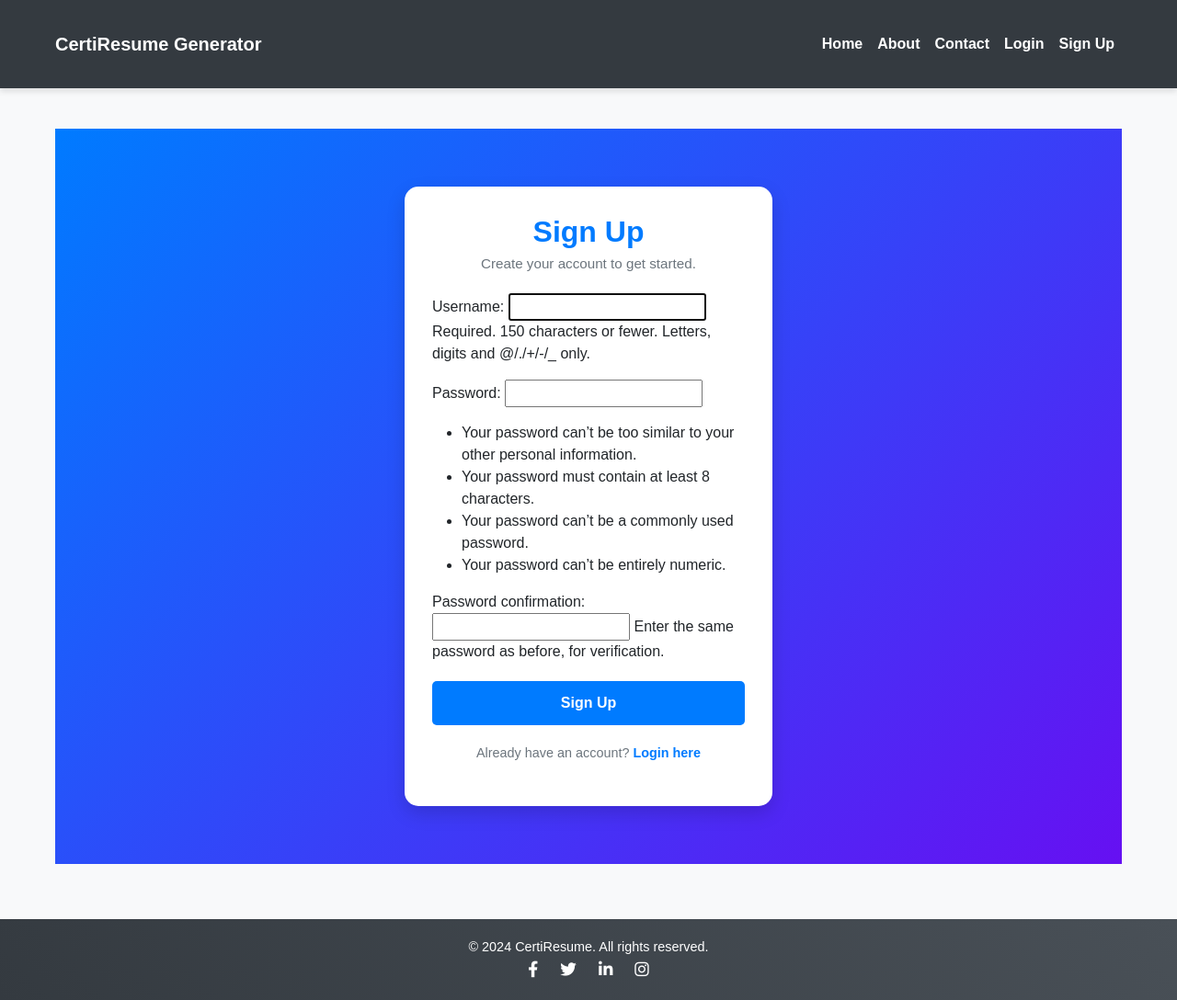
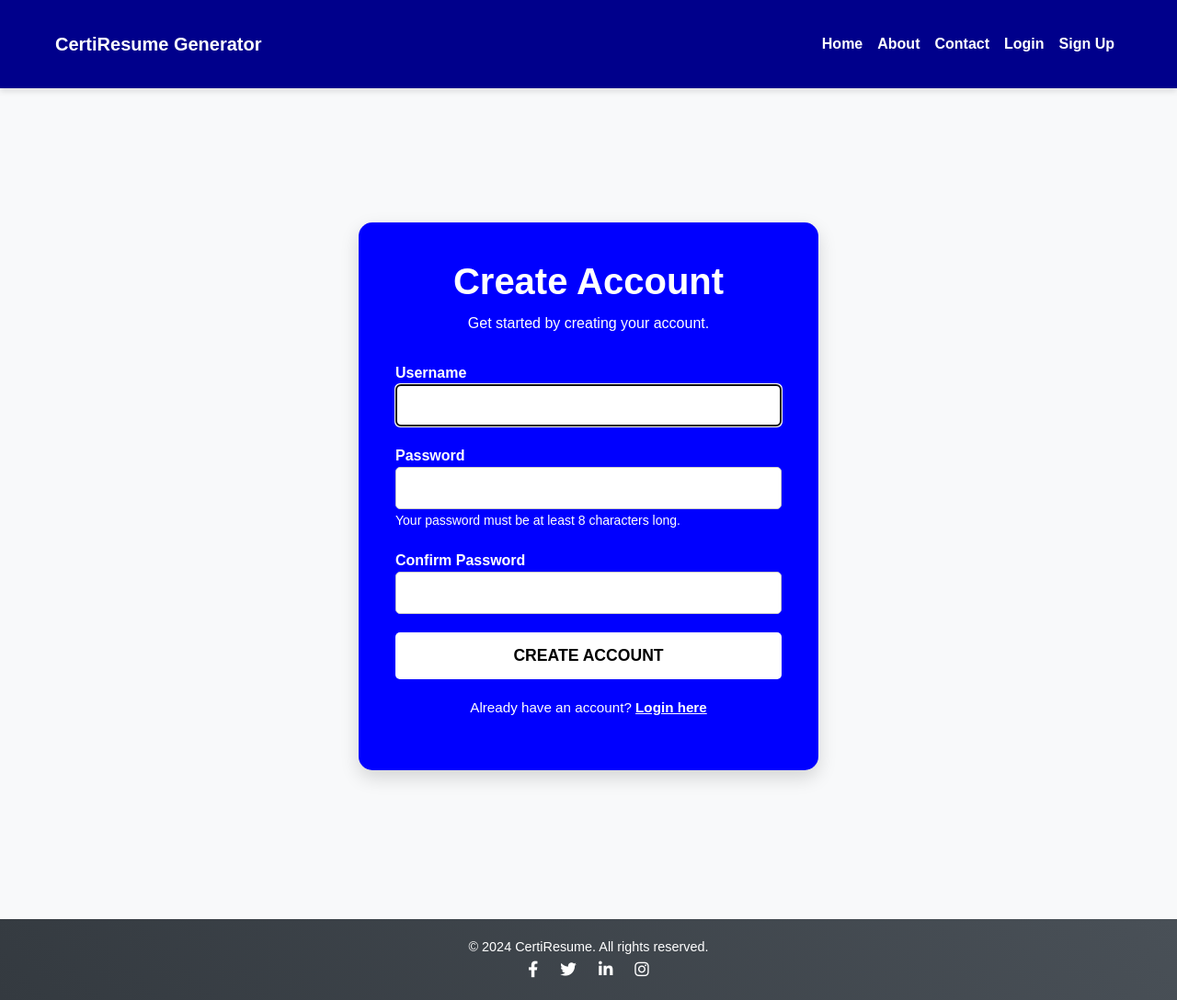
Before and after one commit to Nawajjjj/resume_newpy, a Django app: page /signup/ in a window 1280 px wide. Shown: the whole page at 92% size. Run offline with Django 3.2, Linux system fonts and the light colour scheme.

Commit message:
login and signup update

```diff
--- a/resume_app/forms.py
+++ b/resume_app/forms.py
@@ -1,6 +1,28 @@
 # resume_app/forms.py
 from django import forms
 from .models import Certificate
+from django import forms
+from django.contrib.auth.forms import UserCreationForm
+from django.contrib.auth.models import User
+
+
+class CustomUserCreationForm(UserCreationForm):
+    class Meta:
+        model = User
+        fields = ['username', 'password1', 'password2']
+
+    def clean_password1(self):
+        password1 = self.cleaned_data.get('password1')
+        # Add custom password validation logic if needed
+        # For example, you could add a check for a minimum length or custom characters.
+        return password1
+
+    def clean_password2(self):
+        password2 = self.cleaned_data.get('password2')
+        # Check if password1 and password2 match
+        if password2 != self.cleaned_data.get('password1'):
+            raise forms.ValidationError("The two password fields must match.")
+        return password2
 
 
 class CertificateUploadForm(forms.ModelForm):
@@ -15,3 +37,19 @@ class UserInformationForm(forms.Form):
     email = forms.EmailField(label='Email Address', required=True)
     linkedin = forms.URLField(label='LinkedIn Profile', required=False)
     gmail = forms.EmailField(label='Gmail Address', required=False)
+
+
+class LoginForm(forms.Form):
+    username = forms.CharField(
+        max_length=150,
+        widget=forms.TextInput(attrs={
+            'class': 'form-control',  # Bootstrap 5 form-control class
+            'placeholder': 'Enter your username'
+        }),
+    )
+    password = forms.CharField(
+        widget=forms.PasswordInput(attrs={
+            'class': 'form-control',  # Bootstrap 5 form-control class
+            'placeholder': 'Enter your password'
+        }),
+    )
--- a/resume_app/templates/resume_app/base.html
+++ b/resume_app/templates/resume_app/base.html
@@ -5,6 +5,7 @@
     <meta name="viewport" content="width=device-width, initial-scale=1.0">
     <title>{% block title %}Certificate Resume Builder{% endblock %}</title>
     <!-- Bootstrap CSS -->
+    <link href="https://cdn.jsdelivr.net/npm/bootstrap@5.3.0-alpha1/dist/css/bootstrap.min.css" rel="stylesheet">
     <link href="https://cdn.jsdelivr.net/npm/bootstrap@5.3.3/dist/css/bootstrap.min.css" rel="stylesheet">
     <link rel="stylesheet" href="https://cdnjs.cloudflare.com/ajax/libs/font-awesome/6.0.0-beta3/css/all.min.css">
 
@@ -20,7 +21,10 @@
 
         /* Navbar Styling */
         .navbar {
-            background-color: #343a40;
+            background-color: darkblue;
+            color:white;
+            font-size:16px;
+            font-family:sans-serif;
             box-shadow: 0 4px 6px rgba(0, 0, 0, 0.1);
         }
 
--- a/resume_app/templates/resume_app/signup.html
+++ b/resume_app/templates/resume_app/signup.html
@@ -3,112 +3,132 @@
 {% block title %}Sign Up{% endblock %}
 
 {% block content %}
-<div style="
+<div class="signup-container">
+    <div class="signup-box">
+        <!-- Header Section -->
+        <div class="header">
+            <h1>Create Account</h1>
+            <p>Get started by creating your account.</p>
+        </div>
+
+        <!-- Form Section -->
+        <form method="post" class="signup-form">
+            {% csrf_token %}
+            <div class="form-group">
+                <label for="id_username">Username</label>
+                {{ form.username }}
+            </div>
+            <div class="form-group">
+                <label for="id_password1">Password</label>
+                {{ form.password1 }}
+                <small class="form-text" style="color:white;">Your password must be at least 8 characters long.</small>
+            </div>
+            <div class="form-group">
+                <label for="id_password2">Confirm Password</label>
+                {{ form.password2 }}
+            </div>
+            <button type="submit" class="signup-btn">Create Account</button>
+        </form>
+
+        <!-- Footer Section -->
+        <p class="footer-text">
+            Already have an account? <a href="{% url 'login' %}">Login here</a>
+        </p>
+    </div>
+</div>
+
+<!-- Inline CSS for Animations and Styles -->
+<style>
+/* General Styles */
+.signup-container {
     display: flex;
     align-items: center;
     justify-content: center;
     min-height: 100vh;
-    background: linear-gradient(135deg, #007bff, #6610f2);
+    background: #f8f9fa; /* Light background */
+    font-family: 'Arial', sans-serif;
     padding: 20px;
-    font-family: 'Arial', sans-serif;
-">
-    <div style="
-        background: #fff;
-        max-width: 400px;
+}
+
+.signup-box {
+    background: blue; /* blue background */
+    max-width: 500px; /* Larger card */
     width: 100%;
-        padding: 30px;
+    padding: 40px;
     border-radius: 15px;
     box-shadow: 0 8px 20px rgba(0, 0, 0, 0.15);
-        animation: fadeIn 1s ease-in-out;
-    ">
-        <!-- Header Section -->
-        <div style="text-align: center; margin-bottom: 20px;">
-            <h1 style="
-                color: #007bff;
+}
+
+.header {
+    text-align: center;
+    margin-bottom: 20px;
+}
+
+.header h1 {
+    color: white;
     font-weight: bold;
-                font-size: 2rem;
-                margin: 0;
-                animation: slideDown 1s;
-            ">
-                Sign Up
-            </h1>
-            <p style="
-                color: #6c757d;
-                font-size: 0.95rem;
-                margin: 5px 0 0;
-            ">
-                Create your account to get started.
-            </p>
-        </div>
+    font-size: 2.5rem;
+}
 
-        <!-- Form Section -->
-        <form method="post" style="margin-top: 15px;">
-            {% csrf_token %}
-            <div style="margin-bottom: 20px;">
-                {{ form.as_p }}
-            </div>
-            <button type="submit" style="
+.header p {
+    color: white;
+    font-size: 1rem;
+}
+
+.signup-form {
+    margin-top: 15px;
+}
+
+.form-group {
+    margin-bottom: 20px;
+}
+
+.form-group label {
+    font-weight: bold;
+    color: white;
+}
+
+.form-group input {
+    padding: 10px;
+    border: 1px solid #ccc;
+    border-radius: 5px;
+    font-size: 1rem;
     width: 100%;
-                background: #007bff;
-                color: #fff;
+    box-sizing: border-box;
+}
+
+.signup-btn {
+    width: 100%;
+    background: white;
+    color: black;
     border: none;
     padding: 12px 0;
     font-weight: bold;
     border-radius: 5px;
     cursor: pointer;
-                font-size: 1rem;
-                transition: all 0.3s ease-in-out;
-            "
-            onmouseover="this.style.background='#0056b3'; this.style.transform='scale(1.05)';"
-            onmouseout="this.style.background='#007bff'; this.style.transform='scale(1)';">
-                Sign Up
-            </button>
-        </form>
+    font-size: 1.1rem;
+    text-transform: uppercase;
+}
 
-        <!-- Footer Section -->
-        <p style="
+.signup-btn:hover {
+    background-image:linear-gradient(blue, darkblue);
+    color:white;
+}
+
+.footer-text {
     text-align: center;
     margin-top: 20px;
-            color: #6c757d;
-            font-size: 0.9rem;
-        ">
-            Already have an account?
-            <a href="{% url 'login' %}" style="
-                color: #007bff;
-                font-weight: bold;
-                text-decoration: none;
-                transition: color 0.3s;
-            "
-            onmouseover="this.style.color='#0056b3';"
-            onmouseout="this.style.color='#007bff';">
-                Login here
-            </a>
-        </p>
-    </div>
-</div>
-
-<!-- Inline CSS for Animations -->
-<style>
-@keyframes fadeIn {
-    from {
-        opacity: 0;
-        transform: translateY(20px);
-    }
-    to {
-        opacity: 1;
-        transform: translateY(0);
-    }
+    color: white;
+    font-size: 0.95rem;
 }
 
-@keyframes slideDown {
-    from {
-        opacity: 0;
-        transform: translateY(-30px);
+.footer-text a {
+    color: #fff;
+    font-weight: bold;
 }
-    to {
-        opacity: 1;
-        transform: translateY(0);
-    }
+
+.footer-text a:hover {
+    color: cyan;
 }
 </style>
 {% endblock %}
--- a/resume_app/urls.py
+++ b/resume_app/urls.py
@@ -17,4 +17,5 @@ urlpatterns = [
     path('generate_resume/', views.generate_resume, name='generate_resume'),
     path('profile/', views.profile, name='profile'),  # Add this line for profile view
     path('generate_resume/', views.generate_resume, name='generate_resume'),
+    path('login/', views.custom_login_view, name='login'),
 ] + static(settings.MEDIA_URL, document_root=settings.MEDIA_ROOT)
--- a/resume_app/views.py
+++ b/resume_app/views.py
@@ -3,20 +3,17 @@ from django.contrib.auth.decorators import login_required
 from django.contrib.auth.forms import UserCreationForm
 from django.http import HttpResponse
 from django.shortcuts import render, redirect, get_object_or_404
-from .forms import CertificateUploadForm, UserInformationForm
+from .forms import CertificateUploadForm, UserInformationForm, CustomUserCreationForm
 from .models import Certificate
-import pytesseract
-import pdfplumber
-# import spacy
+from django.shortcuts import render, redirect
+from django.contrib.auth import authenticate, login
+from .forms import LoginForm
 import os
 import re
 from reportlab.lib.pagesizes import letter
 from reportlab.pdfgen import canvas
 from io import BytesIO
 from .utils import extract_text_from_pdf, extract_information
-
-# Load NLP model
-# nlp = spacy.load('en_core_web_sm')
 
 
 def home(request):
@@ -28,34 +25,13 @@ def home(request):
     ]
 
     features = [
-        {
-            'icon': 'fas fa-file-alt',
-            'title': 'OCR- Powered Resume Ceration',
-            'description': 'Our advanced OCR analyzes your certificates and creates tailored, professional resumes in minutes.',
-            'details': 'Our OCR feature provides a seamless, efficient experience in resume creation.'
-        },
-        {
-            'icon': 'fas fa-cloud-upload-alt',
-            'title': 'OCR-Powered Data Extraction',
-            'description': 'Our cutting-edge OCR technology accurately extracts information from your certificates, saving your time and effort',
-            'details': 'Fast and reliable OCR extraction for your certificates!'
-        },
-        {
-            'icon': 'fas fa-sync-alt',
-            'title': 'Technology Highlighting ',
-            'description': 'Automatically identify and highlight key Technology from your uploaded certificates to match job requirements ',
-            'details': 'Identify and emphasize essential technology effortlessly!'
-        },
-        {
-            'icon': 'fas fa-download',
-            'title': 'Quick Turnaround ',
-            'description': 'Generates your professional resume in less than 15 minutes, perfect for last-minute applications',
-            'details': 'Get a professional resume ready in no time!'
-        }
+        {'icon': 'fas fa-file-alt', 'title': 'OCR-Powered Resume Creation', 'description': 'Our advanced OCR analyzes your certificates and creates tailored, professional resumes in minutes.', 'details': 'Seamless, efficient resume creation.'},
+        {'icon': 'fas fa-cloud-upload-alt', 'title': 'OCR-Powered Data Extraction', 'description': 'Our cutting-edge OCR accurately extracts certificate information, saving you time.', 'details': 'Fast and reliable OCR extraction!'},
+        {'icon': 'fas fa-sync-alt', 'title': 'Technology Highlighting', 'description': 'Automatically identify and highlight key technologies to match job requirements.', 'details': 'Emphasize essential technologies effortlessly!'},
+        {'icon': 'fas fa-download', 'title': 'Quick Turnaround', 'description': 'Generates your professional resume in less than 15 minutes.', 'details': 'Perfect for last-minute applications!'}
     ]
 
     return render(request, 'resume_app/home.html', {'steps': steps, 'features': features})
-
 
 
 @login_required
@@ -64,14 +40,15 @@ def upload_certificate(request):
         form = CertificateUploadForm(request.POST, request.FILES)
         if form.is_valid():
             certificate = form.save(commit=False)
-            certificate.user = request.user  # Ensure the logged-in user is assigned to the certificate
+            certificate.user = request.user
             certificate.save()
-            return redirect('certificate_list')  # Redirect to certificate list or any other page
+            return redirect('certificate_list')
     else:
         form = CertificateUploadForm()
     return render(request, 'resume_app/upload_certificate.html', {'form': form})
 
 
+@login_required
 def certificate_list(request):
     certificates = Certificate.objects.filter(user=request.user)
     return render(request, 'resume_app/certificate_list.html', {'certificates': certificates})
@@ -100,24 +77,20 @@ def wrap_text(text, p, font, font_size, width):
     return lines
 
 
+@login_required
 def generate_resume(request):
-    # Get all certificates related to the user
     certificates = Certificate.objects.filter(user=request.user)
 
-    # Redirect if no certificates exist
     if not certificates:
         return redirect('upload_certificate')
 
-        # Initialize a list to hold extracted data for the resume
     extracted_data = []
 
     for certificate in certificates:
-        # Extract and clean text from certificate PDF
         text = extract_text_from_pdf(certificate.certificate_file.path)
         clean_description = clean_text(text)
         extracted_info = extract_information(clean_description)
 
-        # Append data for each certificate
         extracted_data.append({
             'certificate': certificate,
             'des': clean_description,
@@ -128,144 +101,83 @@ def generate_resume(request):
             'skills': extracted_info.get('skills', []),
         })
 
-    # Check if the user wants to download the resume as PDF
     if request.GET.get('download') == 'pdf':
-        if request.method == 'POST':
-            form = UserInformationForm(request.POST)
-            if form.is_valid():
-                user_data = form.cleaned_data
-                name = user_data['name']
-                phone = user_data['phone']
-                email = user_data['email']
-                linkedin = user_data.get('linkedin', '')
-                gmail = user_data.get('gmail', '')
+        form = UserInformationForm(request.POST or None)
+        if request.method == 'POST' and form.is_valid():
+            user_data = form.cleaned_data
+            name, phone, email = user_data['name'], user_data['phone'], user_data['email']
+            linkedin, gmail = user_data.get('linkedin', ''), user_data.get('gmail', '')
 
-                # Create a PDF buffer in memory
-                buffer = BytesIO()
-                p = canvas.Canvas(buffer, pagesize=letter)
-                width, height = letter
-                y_position = height - 100  # Starting position from top
+            buffer = BytesIO()
+            p = canvas.Canvas(buffer, pagesize=letter)
+            width, height = letter
+            y_position = height - 100
 
-                # Set up the font for the PDF
-                font = "Helvetica"
-                font_size = 12
+            font, font_size = "Helvetica", 12
+            p.setFont(font, font_size)
+
+            p.setFont("Helvetica-Bold", 16)
+            p.drawString(100, y_position, name)
+            y_position -= 20
+            p.setFont(font, font_size)
+            p.drawString(100, y_position, f"Phone: {phone}")
+            y_position -= 20
+            p.drawString(100, y_position, f"Email: {email}")
+            y_position -= 20
+            if linkedin:
+                p.drawString(100, y_position, f"LinkedIn: {linkedin}")
+                y_position -= 20
+            if gmail:
+                p.drawString(100, y_position, f"Gmail: {gmail}")
+                y_position -= 20
+
+            y_position -= 40
+
+            for idx, data in enumerate(extracted_data, 1):
+                p.setFont("Helvetica-Bold", 14)
+                p.drawString(100, y_position, f"Certificate {idx}:")
+                y_position -= 20
+
+                description_lines = wrap_text(data['des'], p, font, font_size, width - 200)
                 p.setFont(font, font_size)
+                for line in description_lines:
+                    p.drawString(100, y_position, line)
+                    y_position -= 14
 
-                # Add personal information to the PDF
-                p.setFont("Helvetica-Bold", 16)
-                p.drawString(100, y_position, f"{name}")  # Name in larger font
                 y_position -= 20
-                p.setFont(font, font_size)
-                p.drawString(100, y_position, f"Phone: {phone}")
-                y_position -= 20
-                p.drawString(100, y_position, f"Email: {email}")
-                y_position -= 20
-                if linkedin:
-                    p.drawString(100, y_position, f"LinkedIn: {linkedin}")
-                    y_position -= 20
-                if gmail:
-                    p.drawString(100, y_position, f"Gmail: {gmail}")
-                    y_position -= 20
 
-                y_position -= 40  # Add some space before certificates section
+                if y_position < 100:
+                    p.showPage()
+                    p.setFont(font, font_size)
+                    y_position = height - 100
 
-                # Add certificate details
-                for idx, data in enumerate(extracted_data, 1):
-                    certificate_name = os.path.basename(data['certificate'].certificate_file.name)
-                    p.setFont("Helvetica-Bold", 14)
-                    p.drawString(100, y_position, f"Certificate {idx}:")
-                    y_position -= 20
+            p.showPage()
+            p.save()
 
-                    # Wrap description text and print it
-                    description_lines = wrap_text(data['des'], p, font, font_size, width - 200)
-                    p.setFont(font, font_size)  # Reset font size for description
-                    for line in description_lines:
-                        p.drawString(100, y_position, f"{line}")
-                        y_position -= 14
+            buffer.seek(0)
+            response = HttpResponse(buffer, content_type='application/pdf')
+            response['Content-Disposition'] = 'attachment; filename="generated_resume.pdf"'
+            return response
 
-                    y_position -= 20  # Add space after each certificate
+        return render(request, 'resume_app/generate_resume_form.html', {'form': form, 'extracted_data': extracted_data})
 
-                    # Create a new page if content exceeds bounds
-                    if y_position < 100:
-                        p.showPage()  # Create a new page
-                        p.setFont(font, font_size)
-                        y_position = height - 100  # Reset position for new page
-
-                # Finalize the PDF
-                p.showPage()  # End the document
-                p.save()
-
-                # Create the response to download the PDF
-                buffer.seek(0)
-                response = HttpResponse(buffer, content_type='application/pdf')
-                response['Content-Disposition'] = 'attachment; filename="generated_resume.pdf"'
-                return response
-        else:
-            form = UserInformationForm()  # Initialize the form if GET request
-
-        context = {
-            'form': form,
-            'extracted_data': extracted_data
-        }
-        return render(request, 'resume_app/generate_resume_form.html', context)
-
-    # If not downloading PDF, render the resume page
-    context = {'extracted_data': extracted_data}
-    return render(request, 'resume_app/generated_resume.html', context)
-
-
-def extract_text_from_certificate(certificate):
-    # Open the certificate file and extract text using OCR
-    if certificate.certificate_file.name.endswith('.pdf'):
-        with pdfplumber.open(certificate.certificate_file) as pdf:
-            text = ''
-            for page in pdf.pages:
-                text += page.extract_text()
-            return text
-    else:
-        # Use OCR for image files
-        text = pytesseract.image_to_string(certificate.certificate_file.path)
-        return text
-
-
-def extract_course_name(doc):
-    # You can improve this to specifically extract the course name
-    for ent in doc.ents:
-        if ent.label_ == 'ORG':  # Course might be treated as a proper noun or organization
-            return ent.text
-    return "Not Found"
-
-
-def extract_institution_name(doc):
-    # You can improve this to specifically extract the institution name
-    for ent in doc.ents:
-        if ent.label_ == 'ORG':  # Likely the institution is identified as an organization
-            return ent.text
-    return "Not Found"
-
-
-def extract_date(doc):
-    # Extract date (if any)
-    for ent in doc.ents:
-        if ent.label_ == 'DATE':
-            return ent.text
-    return "Not Found"
+    return render(request, 'resume_app/generated_resume.html', {'extracted_data': extracted_data})
 
 
 def signup(request):
     if request.method == 'POST':
-        form = UserCreationForm(request.POST)
+        form = CustomUserCreationForm(request.POST)
         if form.is_valid():
             form.save()
-            return redirect('login')  # After successful signup, redirect to login page
+            return redirect('login')
     else:
-        form = UserCreationForm()
+        form = CustomUserCreationForm()
     return render(request, 'resume_app/signup.html', {'form': form})
 
 
 @login_required
 def profile(request):
-    return redirect('upload_certificate')  # Redirect to your desired page after login
+    return redirect('upload_certificate')
 
 
 def about(request):
@@ -278,18 +190,30 @@ def contact(request):
 
 @login_required
 def delete_certificate(request, cert_id):
-    # Ensure the certificate exists and is owned by the current user
     certificate = get_object_or_404(Certificate, id=cert_id, user=request.user)
-
-    # Handle the deletion only if the request method is POST
     if request.method == 'POST':
-        certificate.delete()  # Delete the certificate
-        return redirect('certificate_list')  # Redirect to the certificate list page after deletion
-
-    # If the method is GET, render the confirmation page
+        certificate.delete()
+        return redirect('certificate_list')
     return render(request, 'resume_app/confirm_delete.html', {'certificate': certificate})
 
 
 def logout_view(request):
     logout(request)
     return redirect("/")
+
+def custom_login_view(request):
+    if request.method == "POST":
+        form = LoginForm(request.POST)
+        if form.is_valid():
+            username = form.cleaned_data['username']
+            password = form.cleaned_data['password']
+            user = authenticate(request, username=username, password=password)
+            if user is not None:
+                login(request, user)
+                return redirect('home')  # Replace 'home' with your desired redirect page
+            else:
+                form.add_error(None, "Invalid username or password")
+    else:
+        form = LoginForm()
+
+    return render(request, "resume_app/login.html", {'form': form})
```
Also changed, not shown: ResumeBuilder/settings.py (+16 -13 lines), resume_app/static/css/styles.css (deleted, +0 -31 lines), resume_app/templates/registration/login.html (+39 -11 lines), resume_app/templates/resume_app/login.html (+84 -7 lines), resume_app/templatetags/custom_filters.py (added, +10 -0 lines), db.sqlite3, resume_app/templatetags/__init__.py (added), 1 other file. Lines whose indentation alone changed are shown as unchanged.
